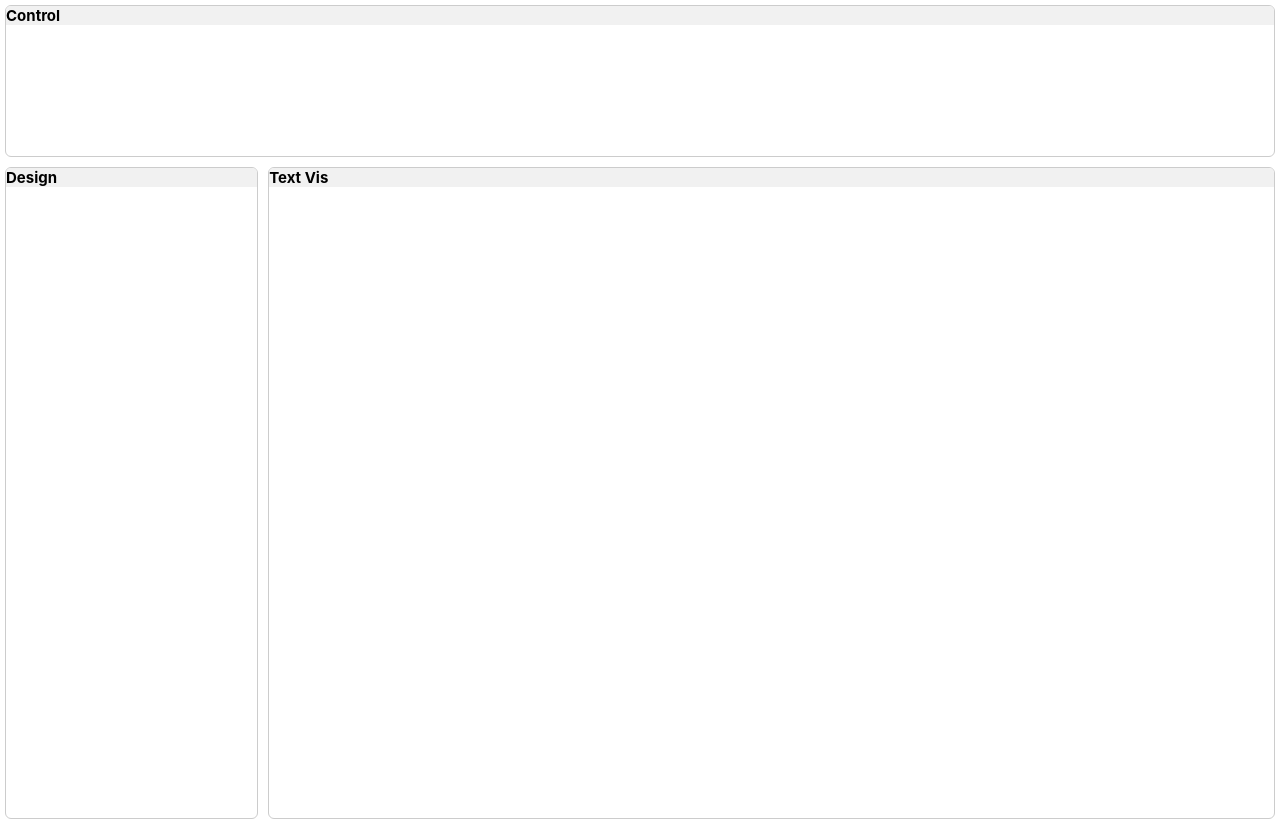
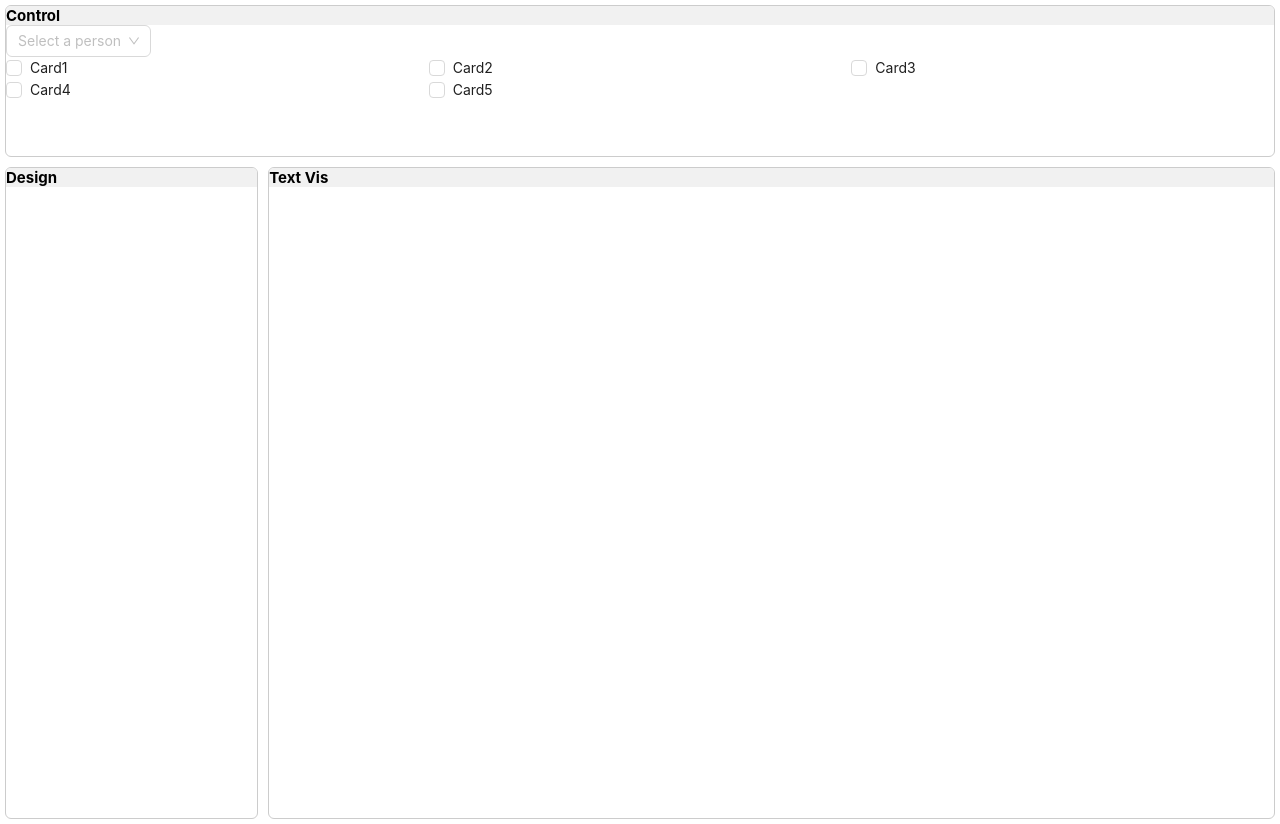
Before and after one commit to OpenGBI/Text4BI, a React (Create React App) app: page / in a window 1280 px wide. Built offline with nearby package versions, Linux system fonts and the light colour scheme.

Commit message:
feat: allow user to control font and select cards

```diff
--- a/src/App.tsx
+++ b/src/App.tsx
@@ -2,6 +2,7 @@ import React from 'react'
 import { Provider } from 'react-redux'
 import './App.css'
 import { store } from './store'
+import ControlBar from './ControlBar'
 
 function App() {
   return (
@@ -9,6 +10,7 @@ function App() {
       <div id='APP'>
         <div id='control_bar' className='view'>
           <h2>Control</h2>
+          <ControlBar />
         </div>
         <div id='bottom'>
           <div id='design' className='view'>
--- /dev/null
+++ b/src/ControlBar.tsx
@@ -0,0 +1,12 @@
+import React from 'react'
+import ControlFont from './components/ControlFont'
+import ControlSelectedCards from './components/ControlSelectedCards'
+
+const ControlBar: React.FC = () => (
+  <div>
+    <ControlFont />
+    <ControlSelectedCards />
+  </div>
+)
+
+export default ControlBar
--- /dev/null
+++ b/src/components/ControlFont.tsx
@@ -0,0 +1,55 @@
+import { MenuProps, Dropdown, message, Space, Select } from 'antd'
+import React, { useState } from 'react'
+import { useDispatch, useSelector } from 'react-redux'
+import { ChangeGlobalSetting } from '../actions/GlobalSettingAction'
+import { AppState } from '../store'
+import { GlobalSettingStateType } from '../types'
+
+const ControlFont: React.FC = () => {
+  const dispatch = useDispatch()
+  const [font, setFont] = useState('')
+
+  const globalSetting: GlobalSettingStateType = useSelector(
+    (state: AppState) => state.globalSetting,
+  )
+  const handleChangeFont = (newFont: string) => {
+    setFont(newFont)
+    console.log(newFont)
+    dispatch(
+      ChangeGlobalSetting({
+        ...globalSetting,
+        fontsize: newFont,
+      }),
+    )
+  }
+
+  const onSearch = (value: string) => {
+    console.log('search:', value)
+  }
+  return (
+    <Select
+      showSearch
+      placeholder='Select a person'
+      optionFilterProp='children'
+      onChange={handleChangeFont}
+      onSearch={onSearch}
+      filterOption={(input, option) => (option?.label ?? '').toLowerCase().includes(input.toLowerCase())}
+      options={[
+        {
+          value: '14px',
+          label: '14px',
+        },
+        {
+          value: '15px',
+          label: '15px',
+        },
+        {
+          value: '16px',
+          label: '16px',
+        },
+      ]}
+    />
+  )
+}
+
+export default ControlFont
--- /dev/null
+++ b/src/components/ControlSelectedCards.tsx
@@ -0,0 +1,47 @@
+import { Checkbox, Col, Row } from 'antd'
+import type { CheckboxValueType } from 'antd/es/checkbox/Group'
+import React, { useState } from 'react'
+import { useDispatch, useSelector } from 'react-redux'
+import { systemStateType } from '../types'
+import { AppState } from '../store'
+import { ChangeSystemSetting } from '../actions/systemAction'
+
+const ControlSelectedCards: React.FC = () => {
+  const dispatch = useDispatch()
+  const [selectedCards, setSelectedCards] = useState([''])
+  const systemSetting: systemStateType = useSelector((state: AppState) => state.system)
+  const handleChangeCards = (newSelectedCards: CheckboxValueType[]) => {
+    const stringSelectedCards = newSelectedCards.map((item) => String(item))
+    setSelectedCards(stringSelectedCards)
+    dispatch(
+      ChangeSystemSetting({
+        ...systemSetting,
+        selectedCards: stringSelectedCards,
+      }),
+    )
+  }
+
+  return (
+    <Checkbox.Group style={{ width: '100%' }} onChange={handleChangeCards}>
+      <Row>
+        <Col span={8}>
+          <Checkbox value='Card1'>Card1</Checkbox>
+        </Col>
+        <Col span={8}>
+          <Checkbox value='Card2'>Card2</Checkbox>
+        </Col>
+        <Col span={8}>
+          <Checkbox value='Card3'>Card3</Checkbox>
+        </Col>
+        <Col span={8}>
+          <Checkbox value='Card4'>Card4</Checkbox>
+        </Col>
+        <Col span={8}>
+          <Checkbox value='Card5'>Card5</Checkbox>
+        </Col>
+      </Row>
+    </Checkbox.Group>
+  )
+}
+
+export default ControlSelectedCards
```
Also changed, not shown: package.json (+15 -14 lines), .eslintrc.json.
